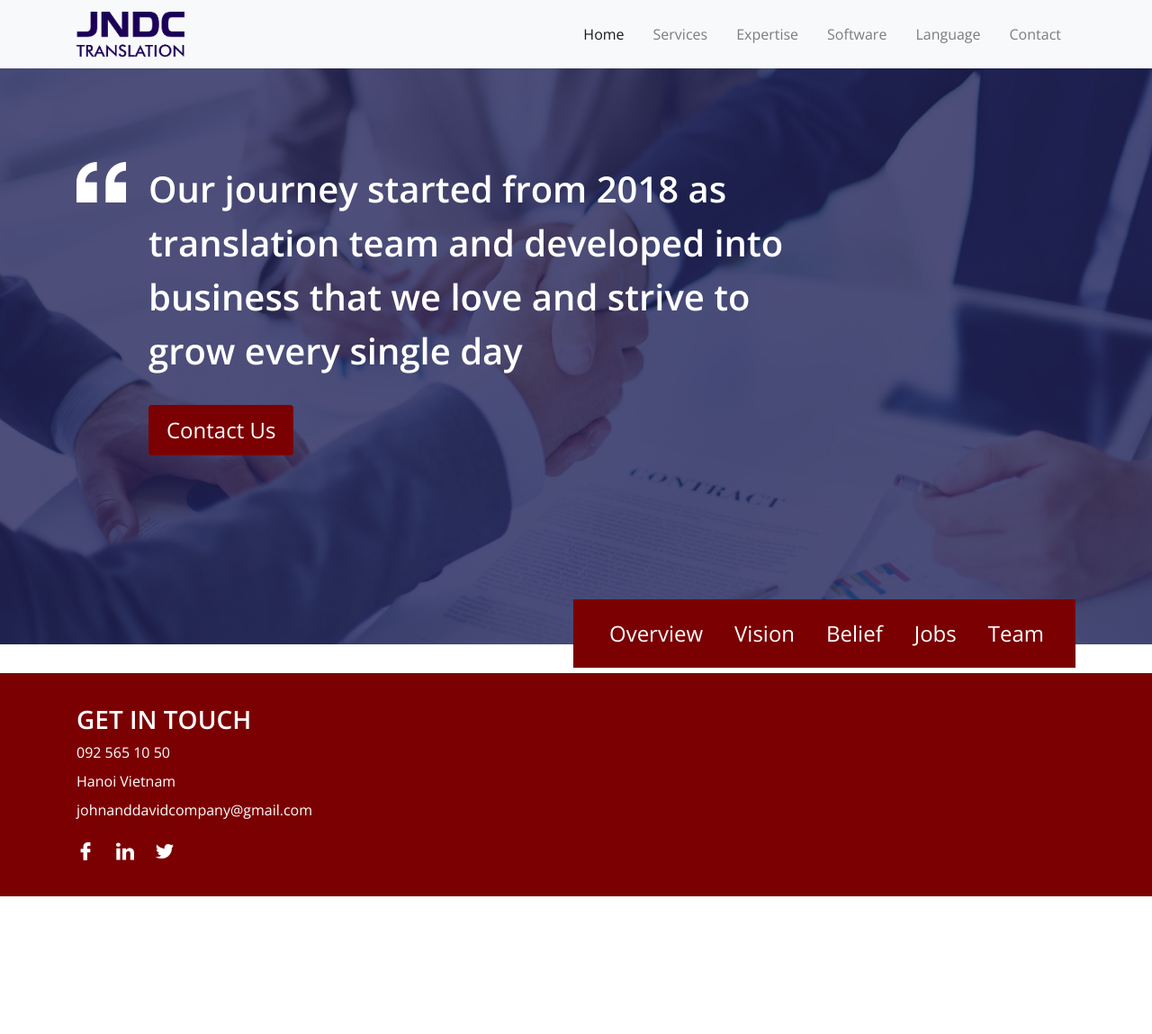
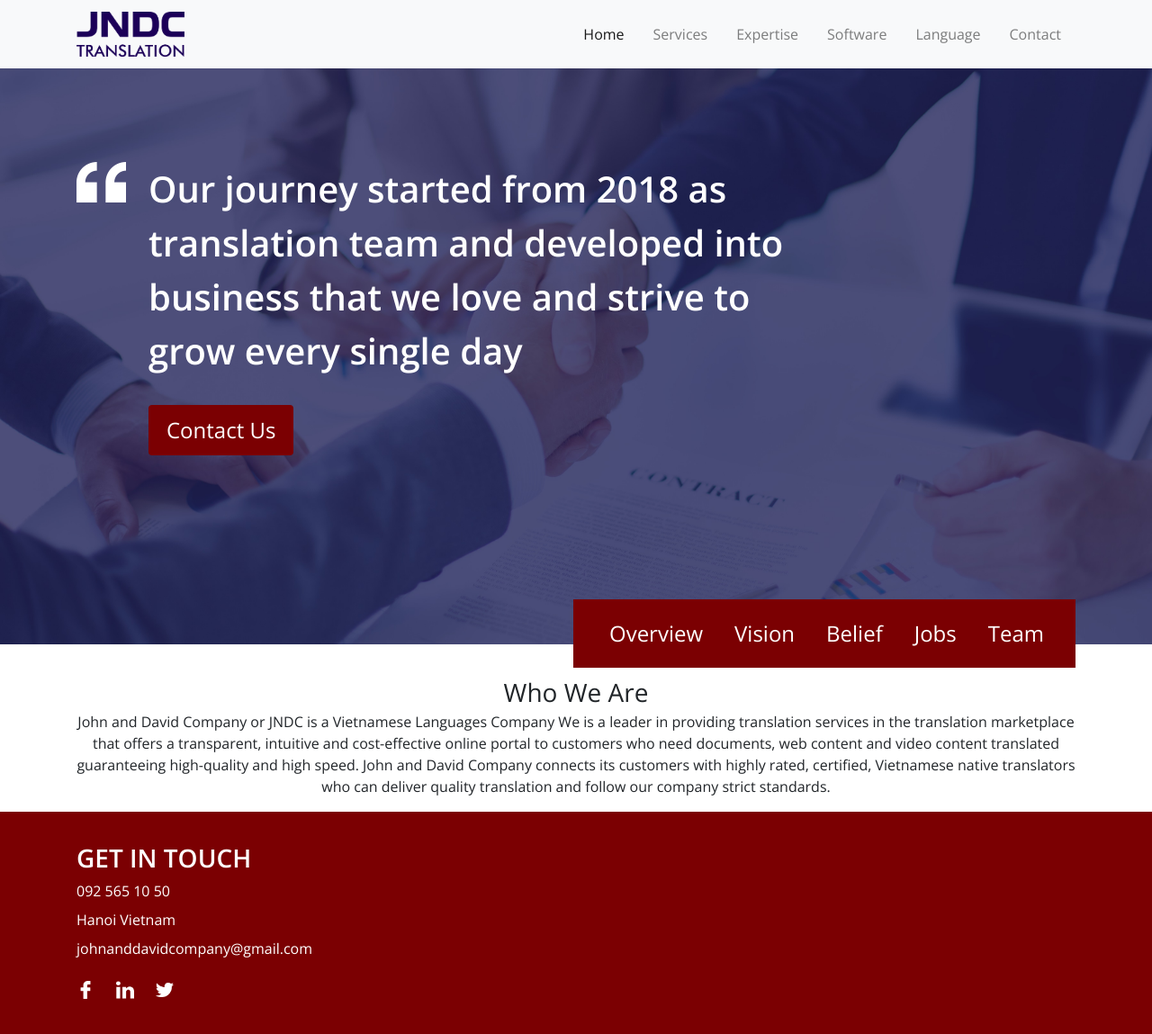
Before and after one commit to jndctranslation/landing_page, a Jekyll site: the page built from pages/index.md, in a window 1280 px wide and 1150 px high. Shown: the whole window at 90% size. Built offline with Jekyll 4.4.1, drawn with Linux system fonts in a browser that asks for light colours.

Commit message:
test ssh

```diff
--- a/pages/index.md
+++ b/pages/index.md
@@ -4,6 +4,7 @@ overview: true
 permalink: /
 ---
 
+<!-- Banner -->
 <section id="introduce">
     <div class="jumbotron">
         <div class="container">
@@ -25,3 +26,11 @@ permalink: /
         </div>
     </div>
 </section>
+
+<!-- Overview -->
+<section id="overview">
+    <div class="container text-center">
+        <h3>Who We Are</h3>
+        <p>John and David Company or JNDC is a Vietnamese Languages Company We is a leader in providing translation services in the translation marketplace that offers a transparent, intuitive and cost-effective online portal to customers who need documents, web content and video content translated guaranteeing high-quality and high speed. John and David Company connects its customers with highly rated, certified, Vietnamese native translators who can deliver quality translation and follow our company strict standards.</p>
+    </div>
+</section>
```
Also changed, not shown: _data/pages/home.yml (added).
